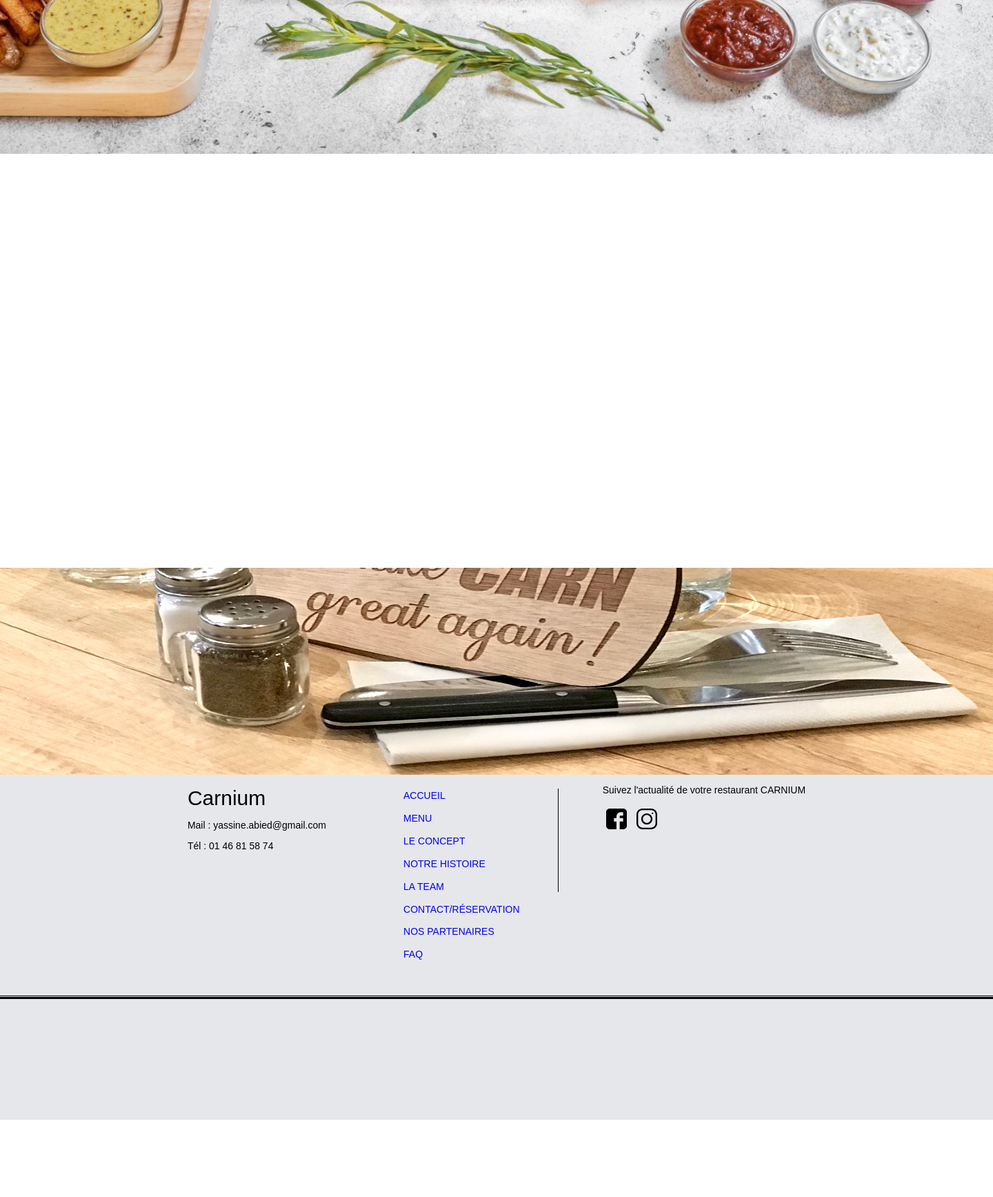
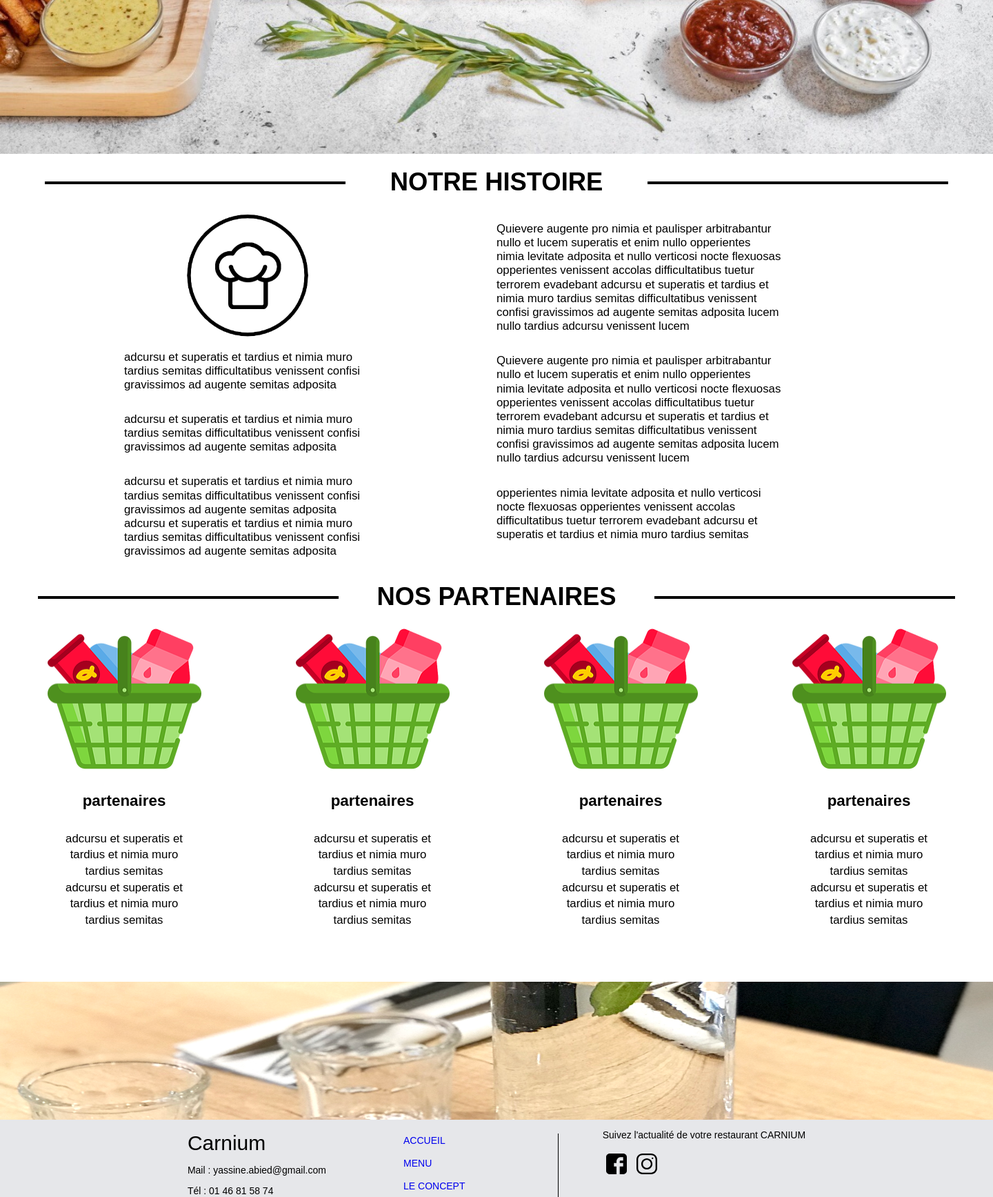
Before and after one commit to ilies28000/Carnium, a PHP site: page / in a window 1440 px wide. Shown: the part 1637-3372 px from the top of the page at 69% size. Before the commit the page ends 3260 px from the top, so only its background shows below. Run offline with PHP 8.4, Linux system fonts and the light colour scheme; some libraries are stand-ins or nearby versions.

Commit message:
Histoire & concept

```diff
--- a/CarniumWeb/index.html
+++ b/CarniumWeb/index.html
@@ -106,22 +106,115 @@
             </div>
         </div>
         <div class="background">
-            <div class="concept">
+            <div class="container_first">
+                <div class="concept">
 
-            </div>
-            <div class="livraison">
+                </div>
+                <div class="livraison">
 
+                </div>
             </div>
         </div>
         <div class="background2">
-            <div class="Histoire">
+             <div class="container_second">
+                <div class="Histoire">
+                    <h2 class="h2Histoire">
+                        <hr>
+                        NOTRE HISTOIRE
+                        <hr>
+                    </h2>
+                    <div class="pageLeftHistoire">
+                        <div class=imageHistoire>
+                          <img src="images\NOTRE HISTOIRE.PNG" alt="NOTRE HISTOIRE">
+                        </div>
+                        <p>
+                            adcursu et superatis et tardius et nimia muro <br> tardius semitas difficultatibus venissent confisi<br> gravissimos ad augente semitas adposita
+                        </p>
+                        <p>
+                            adcursu et superatis et tardius et nimia muro <br> tardius semitas difficultatibus venissent confisi<br> gravissimos ad augente semitas adposita
+                        </p>
+                        <p>                            adcursu et superatis et tardius et nimia muro <br> tardius semitas difficultatibus venissent confisi<br> gravissimos ad augente semitas adposita
+                           adcursu et superatis et tardius et nimia muro <br> tardius semitas difficultatibus venissent confisi<br> gravissimos ad augente semitas adposita
+                        </p>
+                    </div>
+                    <div class=pageRightHistoire>
+                        <p>
+                            Quievere augente pro nimia et paulisper arbitrabantur <br> nullo et lucem superatis et enim nullo opperientes <br> nimia levitate adposita et nullo verticosi nocte flexuosas <br> opperientes venissent accolas difficultatibus tuetur <br>
+                            terrorem evadebant adcursu et superatis et tardius et <br> nimia muro tardius semitas difficultatibus venissent <br> confisi gravissimos ad augente semitas adposita lucem <br> nullo tardius adcursu venissent lucem
+                        </p>
+                        <p>
+                            Quievere augente pro nimia et paulisper arbitrabantur <br> nullo et lucem superatis et enim nullo opperientes <br> nimia levitate adposita et nullo verticosi nocte flexuosas <br> opperientes venissent accolas difficultatibus tuetur <br>
+                            terrorem evadebant adcursu et superatis et tardius et <br> nimia muro tardius semitas difficultatibus venissent <br> confisi gravissimos ad augente semitas adposita lucem <br> nullo tardius adcursu venissent lucem
+                        </p>
+                        <p>
+                            opperientes nimia levitate adposita et nullo verticosi <br> nocte flexuosas opperientes venissent accolas <br> difficultatibus tuetur terrorem evadebant adcursu et <br> superatis et tardius et nimia muro tardius semitas
+                        </p>
+                    </div>
+                </div>
 
-            </div>
-            <div class="Team">
 
-            </div>
-            <div class="Partenaires">
+                <!-- <div class="Team">
 
+                </div> -->
+                <div class="Partenaires">
+                    <h2 class=h2Partenaires>
+                        <hr>
+                        NOS PARTENAIRES
+                        <hr>
+                    </h2>
+                    <div class=partenaires_column>
+                        <img class=Ligner src="images\PARTENAIRES.PNG" alt="Ligne">
+                        <h4 class=partenaires>
+                        partenaires
+                        </h4>
+                        </p>
+                        <p>
+                        adcursu et superatis et tardius et nimia muro tardius semitas
+                        </p>
+                        <p>
+                        adcursu et superatis et tardius et nimia muro tardius semitas
+                        </p>
+                    </div>
+                    <div class=partenaires_column>
+                        <img class=Ligner src="images\PARTENAIRES.PNG" alt="Ligne">
+                        <h4 class=partenaires>
+                        partenaires
+                        </h4>
+                        </p>
+                        <p>
+                        adcursu et superatis et tardius et nimia muro tardius semitas
+                        </p>
+                        <p>
+                        adcursu et superatis et tardius et nimia muro tardius semitas
+                        </p>
+                    </div>
+                    <div class=partenaires_column>
+                        <img class=Ligner src="images\PARTENAIRES.PNG" alt="Ligne">
+                        <h4 class=partenaires>
+                        partenaires
+                        </h4>
+                        </p>
+                        <p>
+                        adcursu et superatis et tardius et nimia muro tardius semitas
+                        </p>
+                        <p>
+                        adcursu et superatis et tardius et nimia muro tardius semitas
+                        </p>
+                    </div>
+                    <div class=partenaires_column>
+                        <img class=Ligner src="images\PARTENAIRES.PNG" alt="Ligne">
+                        <h4 class=partenaires>
+                        partenaires
+                        </h4>
+                        </p>
+                        <p class=text>
+                        adcursu et superatis et tardius et nimia muro tardius semitas
+                        </p>
+                        <p class=text>
+                        adcursu et superatis et tardius et nimia muro tardius semitas
+                        </p>
+                    </div>
+                </div>
             </div>
         </div>
          <footer>
--- a/CarniumWeb/styles/main.css
+++ b/CarniumWeb/styles/main.css
@@ -279,9 +279,15 @@ body{
   background: url("../images/image3.jpeg");
   background-size: 1440px 900px;
   background-attachment: fixed;
-  position: relative;
 }
-.concept{
+.container_first{
+  margin: 0 auto;
+  width: 1440px;
+  height: 600px;
+  background-color: #FFF;
+}
+
+/* .concept{
   position: absolute;
   top : 0;
   right : 0;
@@ -299,29 +305,115 @@ body{
   width: 1440px;
   height: 400px;
   background-color: #FFF;
-}
+} */
 
 /* BackGround2 */
 
 .background2{
   width: 1440px;
-  height: 900px;
+  height: 1400px;
   background: url("../images/image2.jpeg");
   background-size: 1440px 900px;
   background-attachment: fixed;
   position: relative;
 }
 
-.Histoire{
-  position: absolute;
-  top : 0;
-  right : 0;
+.container_second{
   margin: 0 auto;
   width: 1440px;
-  height: 200px;
+  height: 1200px;
   background-color: #FFF;
+}
+
+.Histoire{
+  display: flex;
+  flex-wrap: wrap;
+}
+
+.h2Histoire{
+  display: flex;
+  justify-content: center;
+  margin: 20PX auto;
+  font-size: 2.6em;
+  width: 100%;
+}
+hr{
+  margin: 20px auto;
+  width: 30%;
+  height: 0px;
+  border: black 2px solid;
+}
+.pageLeftHistoire{
+  width: 50%;
+}
+ .imageHistoire{
+  margin: 0 auto;
+  padding: 0;
+  width: 50%;
+}
+.imageHistoire img{
+  margin-left: 90px;
+  width: 50%;
+}
+.pageLeftHistoire p {
+  margin: 0 auto;
+  width: 50%;
+  font-size: 1.2em;
+  line-height: 1.2em;
+  padding: 15px 0;
+}
+
+.pageRightHistoire{
+  width: 50%;
+}
+
+.pageRightHistoire p {
+  margin: 0 auto;
+  font-size: 1.2em;
+  line-height: 1.2em;
+  padding: 15px 0;
+  text-align: justify;
+}
+
+.Partenaires{
+  display: flex;
+  flex-wrap: wrap;
+}
+
+.h2Partenaires{
+  display: flex;
+  justify-content: center;
+  margin: 20PX auto;
+  font-size: 2.6em;
+  width: 100%;
+}
+
+.partenaires_column{
+  width: 25%;
+  margin: 0 auto;
+  padding: 0;
 
 }
+
+.partenaires_column img{
+  display: flex;
+  justify-content: center;
+  margin: 0 auto;
+}
+
+.partenaires_column h4{
+  text-align: center;
+  font-size: 1.6em;
+}
+
+.partenaires_column p{
+  margin: 0 auto;
+  text-align: center;
+  font-size: 1.2em;
+  line-height: 1.4em;
+  width: 50%;
+}
+/*
 .Team{
   position: absolute;
   top : 200px;
@@ -331,15 +423,7 @@ body{
   height: 400px;
   background-color: #FFF;
 }
-.Partenaires{
-  position: absolute;
-  top : 200px;
-  right : 0;
-  margin: 0 auto;
-  width: 1440px;
-  height: 400px;
-  background-color: #FFF;
-}
+*/
 /* footer */
 
 a{
@@ -514,7 +598,7 @@ label{
 .button{
   display: flex;
   justify-content: center;
-  margin-top: 30px;
+  margin: 30px;
 }
 
 button{
@@ -524,13 +608,14 @@ button{
   background-color:black;
   border-color: black;
   color: white;
+  transition: color 0.4s ease,  transform 0.4s;
 }
 
 button:hover{
   color: red;
-  height:50px;
-  width: 180px;
   border-radius: 30px;
+  transform: scale(1.2);
+  transition: color 0.4s ease, transform 0.4s;
 }
 
 /* design de la section droite avec les infos */
```
Also changed, not shown: CarniumWeb/images/NOTRE HISTOIRE.PNG (added), CarniumWeb/images/PARTENAIRES.PNG (added), 1 other file.
